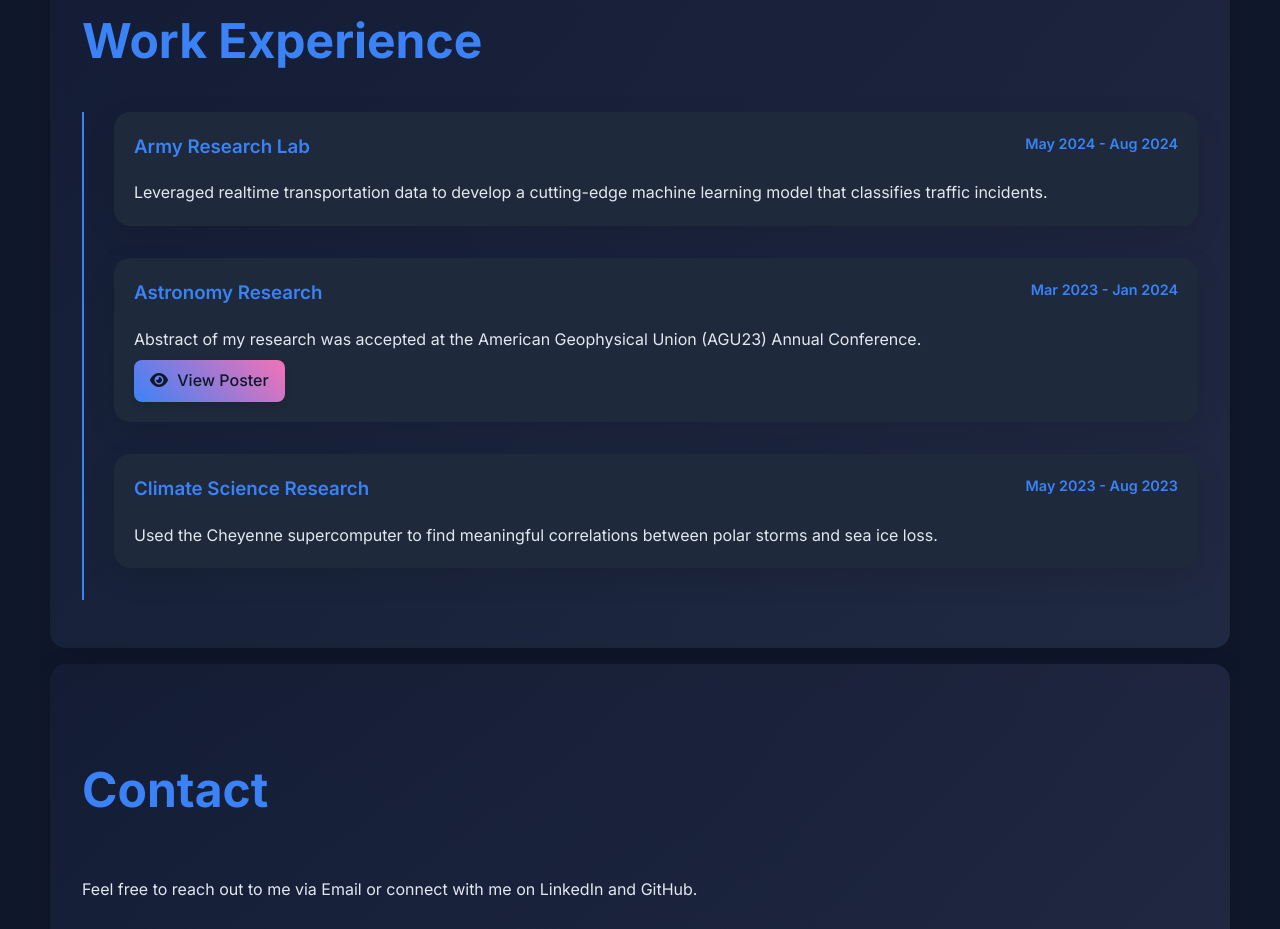
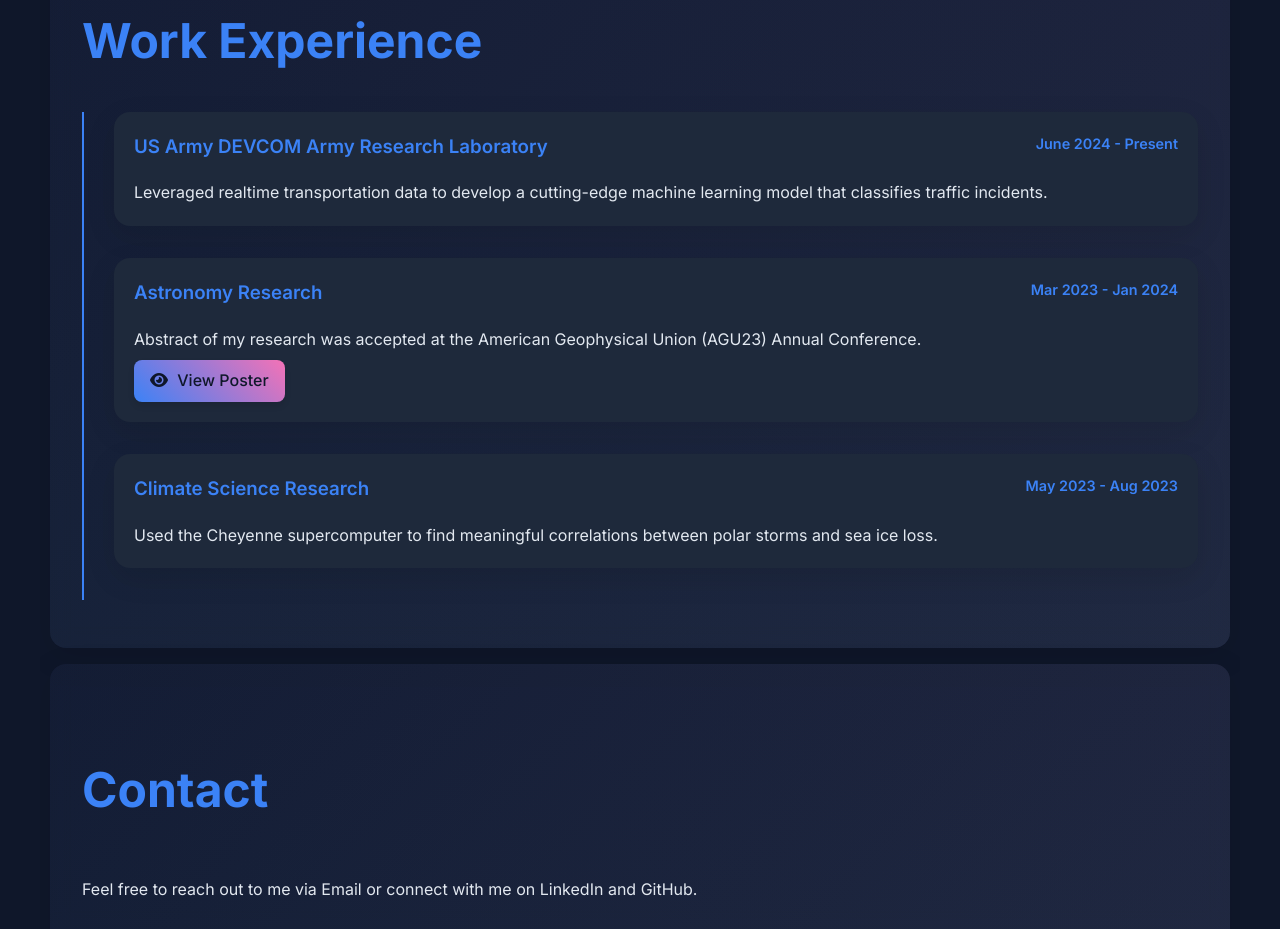
Before and after one commit to TomMitchell123/PersonalSite, a plain HTML site: page index.html in a window 1280 px wide. Shown: the part 2152-3081 px from the top of the page. Drawn offline with Linux system fonts and the light colour scheme.

Commit message:
Update Content

```diff
--- a/index.html
+++ b/index.html
@@ -69,8 +69,8 @@
             <div class="timeline">
                 <div class="timeline-item">
                     <div class="timeline-content">
-                        <h3>Army Research Lab</h3>
-                        <p class="timeline-date">May 2024 - Aug 2024</p>
+                        <h3>US Army DEVCOM Army Research Laboratory</h3>
+                        <p class="timeline-date">June 2024 - Present</p>
                         <p>Leveraged realtime transportation data to develop a cutting-edge machine learning model that classifies traffic incidents.</p>
                     </div>
                 </div>
```
